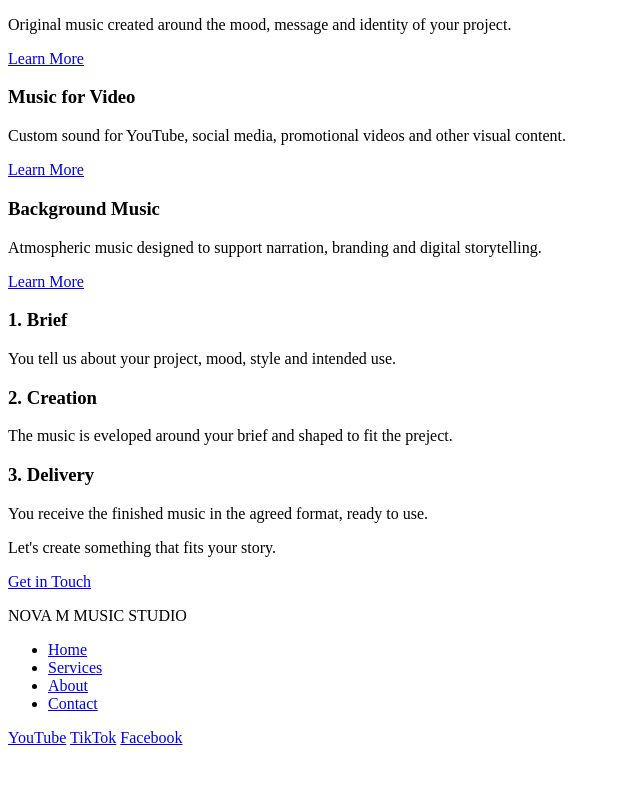
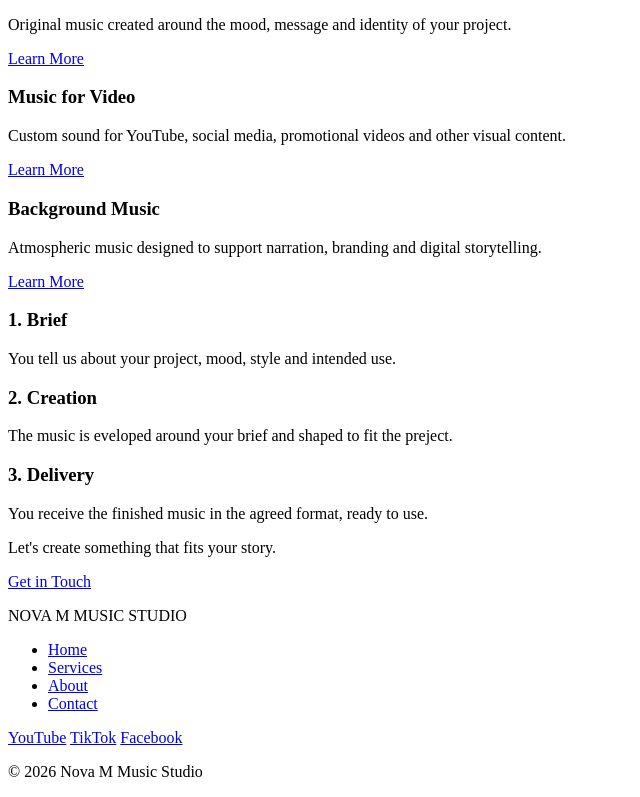
Before and after one commit to jeanettesoderman/Projektuppgift-1-nova-m, a plain HTML site: page index.html in a window 1280 px wide. Shown: the part 655-1452 px from the top of the page, without its empty margins (0-640 px from the left). Before the commit the page ends 1410 px from the top, so only its background shows below. Drawn offline with Linux system fonts and the light colour scheme.

Commit message:
Lade till copyright i footern

```diff
--- a/index.html
+++ b/index.html
@@ -123,6 +123,7 @@
                 <a href="#">TikTok</a>
                 <a href="#">Facebook</a>
             </div>
+            <p>&copy; 2026 Nova M Music Studio</p>
         </nav>
     </footer>
 
```
